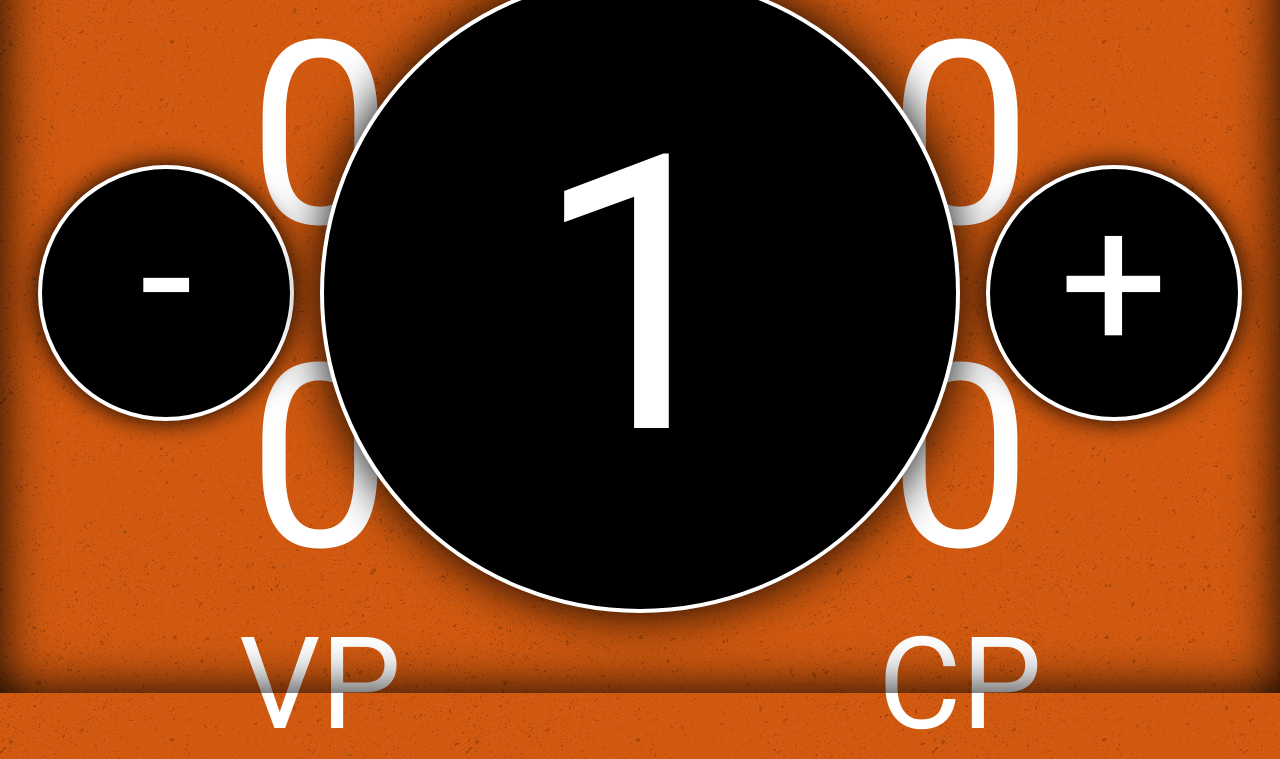
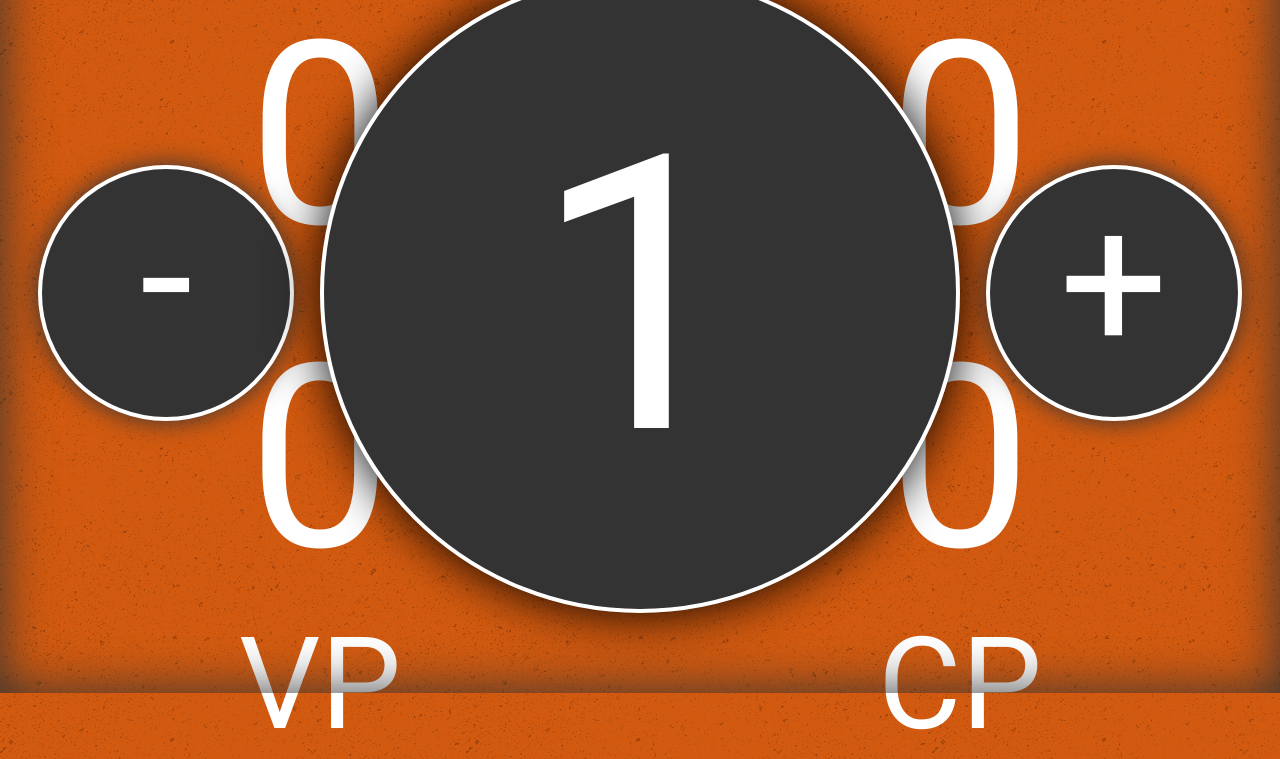
Before and after one commit to cornifex/Kill-Team-Tracker, a plain HTML site: page www/index.html in a window 1280 px wide. Shown: the part 107-866 px from the top of the page. Drawn offline with Linux system fonts and the light colour scheme.

Commit message:
Minor color changes. Added icon package.

```diff
--- a/config.xml
+++ b/config.xml
@@ -12,4 +12,10 @@
     <preference name="Fullscreen" value="true" />
     <preference name="Orientation" value="portrait" />
     <preference name="phonegap-version" value="cli-8.1.1" />
+    <icon src="icons/icon_512x512.png" width="512" height="512" />
+    <icon src="icons/icon_48x48.png" platform="android" density="mdpi" />
+    <icon src="icons/icon_72x72.png" platform="android" density="hdpi" />
+    <icon src="icons/icon_96x96.png" platform="android" density="xhdpi" />
+    <icon src="icons/icon_144x144.png" platform="android" density="xxhdpi" />
+    <icon src="icons/icon_192x192.png" platform="android" density="xxxhdpi" />
 </widget>
--- a/platforms/browser/www/style.css
+++ b/platforms/browser/www/style.css
@@ -11,7 +11,7 @@ body {
   margin: 0;
   height: 100vh;
   font-family: Roboto;
-  box-shadow: 0 0 4vw 0 inset #000;
+  box-shadow: 0 0 4vw 0 inset #333;
   background-image: url(texture.png);
 }
 
@@ -35,7 +35,7 @@ body {
   left: 50%;
   width: 50vw;
   height: 50vw;
-  background: #000;
+  background: #333;
   color: #fff;
   border-radius: 50%;
   border: solid 4px #fff;
@@ -54,13 +54,13 @@ body {
   top: 50%;
   width: 20vw;
   height: 20vw;
-  background: #000;
+  background: #333;
   color: #fff;
   border-radius: 50%;
   border: solid 4px #fff;
   text-align: center;
   font-size: 15vw;
-  box-shadow: 0 0 2vw #000;
+  box-shadow: 0 0 2vw #333;
 }
 
 #round-down {
--- a/www/style.css
+++ b/www/style.css
@@ -11,7 +11,7 @@ body {
   margin: 0;
   height: 100vh;
   font-family: Roboto;
-  box-shadow: 0 0 4vw 0 inset #000;
+  box-shadow: 0 0 4vw 0 inset #333;
   background-image: url(texture.png);
 }
 
@@ -35,7 +35,7 @@ body {
   left: 50%;
   width: 50vw;
   height: 50vw;
-  background: #000;
+  background: #333;
   color: #fff;
   border-radius: 50%;
   border: solid 4px #fff;
@@ -54,13 +54,13 @@ body {
   top: 50%;
   width: 20vw;
   height: 20vw;
-  background: #000;
+  background: #333;
   color: #fff;
   border-radius: 50%;
   border: solid 4px #fff;
   text-align: center;
   font-size: 15vw;
-  box-shadow: 0 0 2vw #000;
+  box-shadow: 0 0 2vw #333;
 }
 
 #round-down {
```
Also changed, not shown: icons/icon_144x144.png (added), icons/icon_192x192.png (added), icons/icon_48x48.png (added), icons/icon_512x512.png (added), icons/icon_72x72.png (added), icons/icon_96x96.png (added).
